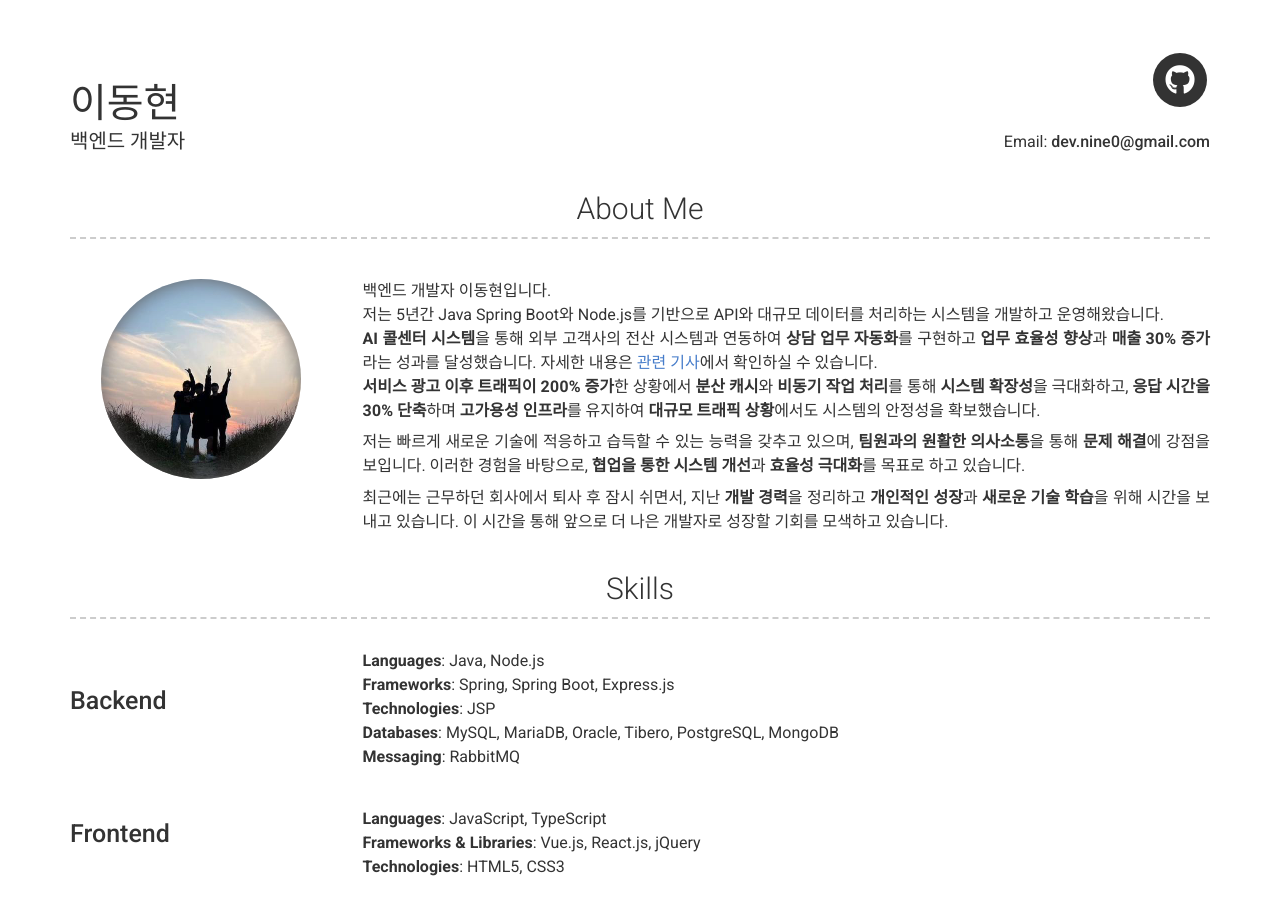
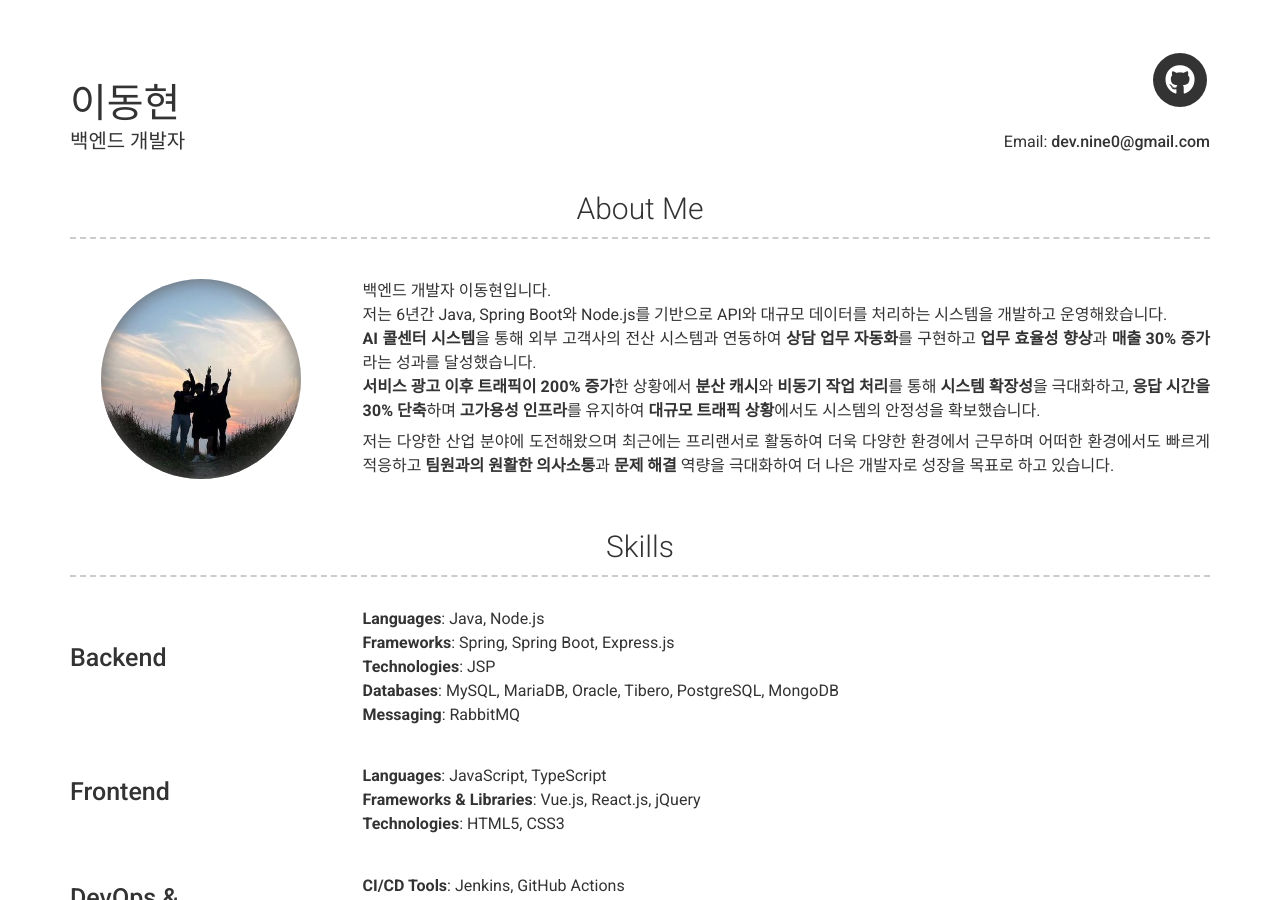
Before and after one commit to devnine-codes/devnine-codes.github.io, a Jekyll site: the page built from index.md, in a window 1280 px wide and 900 px high. Built offline with Jekyll 4.4.1, drawn with Linux system fonts in a browser that asks for light colours; nearby versions of some CDN libraries; comment, search, counter and statistics services are not loaded.

Commit message:
프로필 수정

```diff
--- a/_config.yml
+++ b/_config.yml
@@ -53,13 +53,11 @@ github_username:  devnine-codes
 about_profile_image: images/profile.jpeg
 about_content: | # this will include new lines to allow paragraphs
   백엔드 개발자 이동현입니다.
-  저는 5년간 Java Spring Boot와 Node.js를 기반으로 API와 대규모 데이터를 처리하는 시스템을 개발하고 운영해왔습니다.
-  **AI 콜센터 시스템**을 통해 외부 고객사의 전산 시스템과 연동하여 **상담 업무 자동화**를 구현하고 **업무 효율성 향상**과 **매출 30% 증가**라는 성과를 달성했습니다. 자세한 내용은 [관련 기사](https://www.newsprime.co.kr/news/article/?no=647335)에서 확인하실 수 있습니다.
+  저는 6년간 Java, Spring Boot와 Node.js를 기반으로 API와 대규모 데이터를 처리하는 시스템을 개발하고 운영해왔습니다.
+  **AI 콜센터 시스템**을 통해 외부 고객사의 전산 시스템과 연동하여 **상담 업무 자동화**를 구현하고 **업무 효율성 향상**과 **매출 30% 증가**라는 성과를 달성했습니다.
   **서비스 광고 이후 트래픽이 200% 증가**한 상황에서 **분산 캐시**와 **비동기 작업 처리**를 통해 **시스템 확장성**을 극대화하고, **응답 시간을 30% 단축**하며 **고가용성 인프라**를 유지하여 **대규모 트래픽 상황**에서도 시스템의 안정성을 확보했습니다.
 
-  저는 빠르게 새로운 기술에 적응하고 습득할 수 있는 능력을 갖추고 있으며, **팀원과의 원활한 의사소통**을 통해 **문제 해결**에 강점을 보입니다. 이러한 경험을 바탕으로, **협업을 통한 시스템 개선**과 **효율성 극대화**를 목표로 하고 있습니다.
-
-  최근에는 근무하던 회사에서 퇴사 후 잠시 쉬면서, 지난 **개발 경력**을 정리하고 **개인적인 성장**과 **새로운 기술 학습**을 위해 시간을 보내고 있습니다. 이 시간을 통해 앞으로 더 나은 개발자로 성장할 기회를 모색하고 있습니다.
+  저는 다양한 산업 분야에 도전해왔으며 최근에는 프리랜서로 활동하여 더욱 다양한 환경에서 근무하며 어떠한 환경에서도 빠르게 적응하고 **팀원과의 원활한 의사소통**과 **문제 해결** 역량을 극대화하여 더 나은 개발자로 성장을 목표로 하고 있습니다.
 
 content:
   - title: Skills
```
